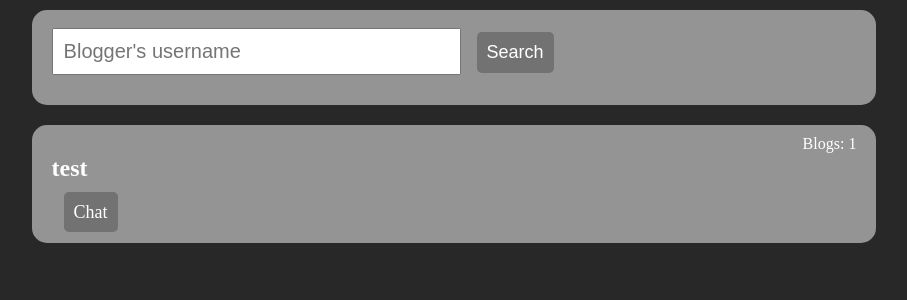
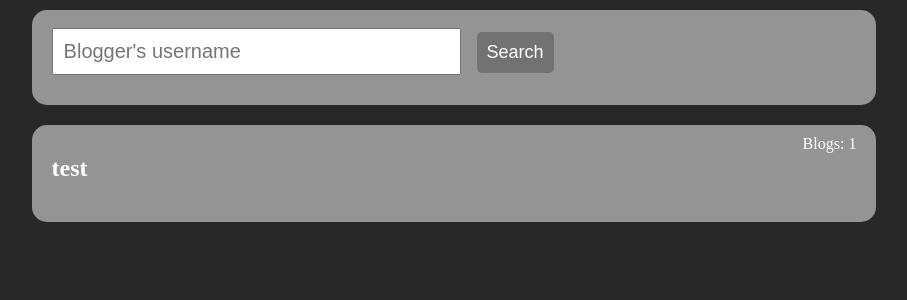
Before and after one commit to NickName-AM/bloggy, a Django app: page /we_blog/bloggers/ in a window 1280 px wide. Shown: the part 71-371 px from the top of the page, without its empty margins (186-1093 px from the left). Run offline with Django 4.2, Linux system fonts and the light colour scheme; data comes from the database, SQL or seed files in the repository; both versions use the stored data as it was after the commit.

Commit message:
Chat removed

```diff
--- a/bloggy/urls.py
+++ b/bloggy/urls.py
@@ -18,5 +18,6 @@ from django.urls import path, include
 
 urlpatterns = [
     path('admin/', admin.site.urls),
+    path('', include('we_blog.urls')),
     path('we_blog/', include('we_blog.urls'))
 ]
--- a/we_blog/templates/users/bloggers.html
+++ b/we_blog/templates/users/bloggers.html
@@ -18,7 +18,6 @@
         <div class="jumbotron">
             <div style="float:right">Blogs: {{info.1}}</div>
             <a class="blogger" href="{% url 'user_blogs' b_uid=info.0.id %}"><h2>{{info.0}}</h2></a>
-            <a class="submit-btn" href="{% url 'chat' uname=info.0.username %}">Chat</a>
 
         </div>
     {% endfor %}
```
Also changed, not shown: db.sqlite3.
